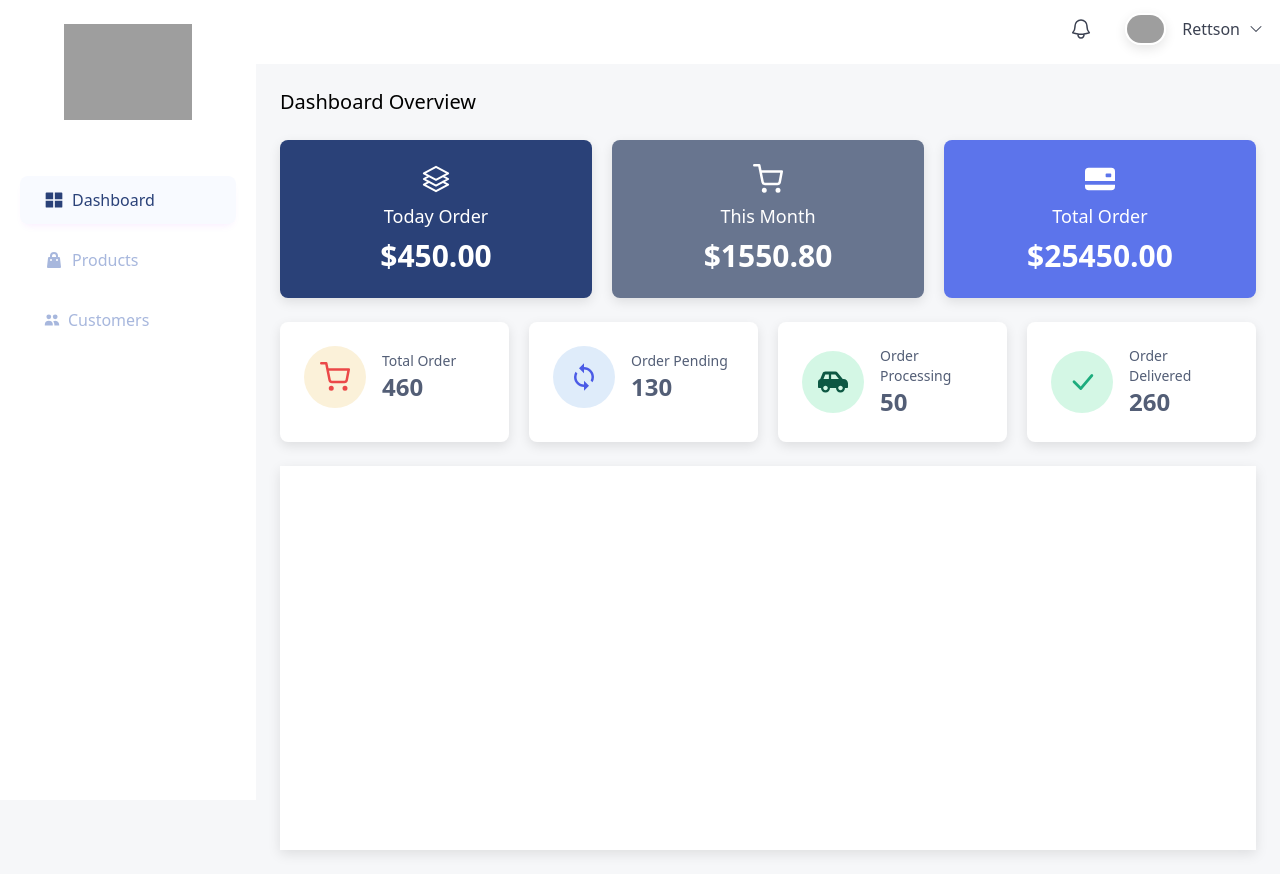
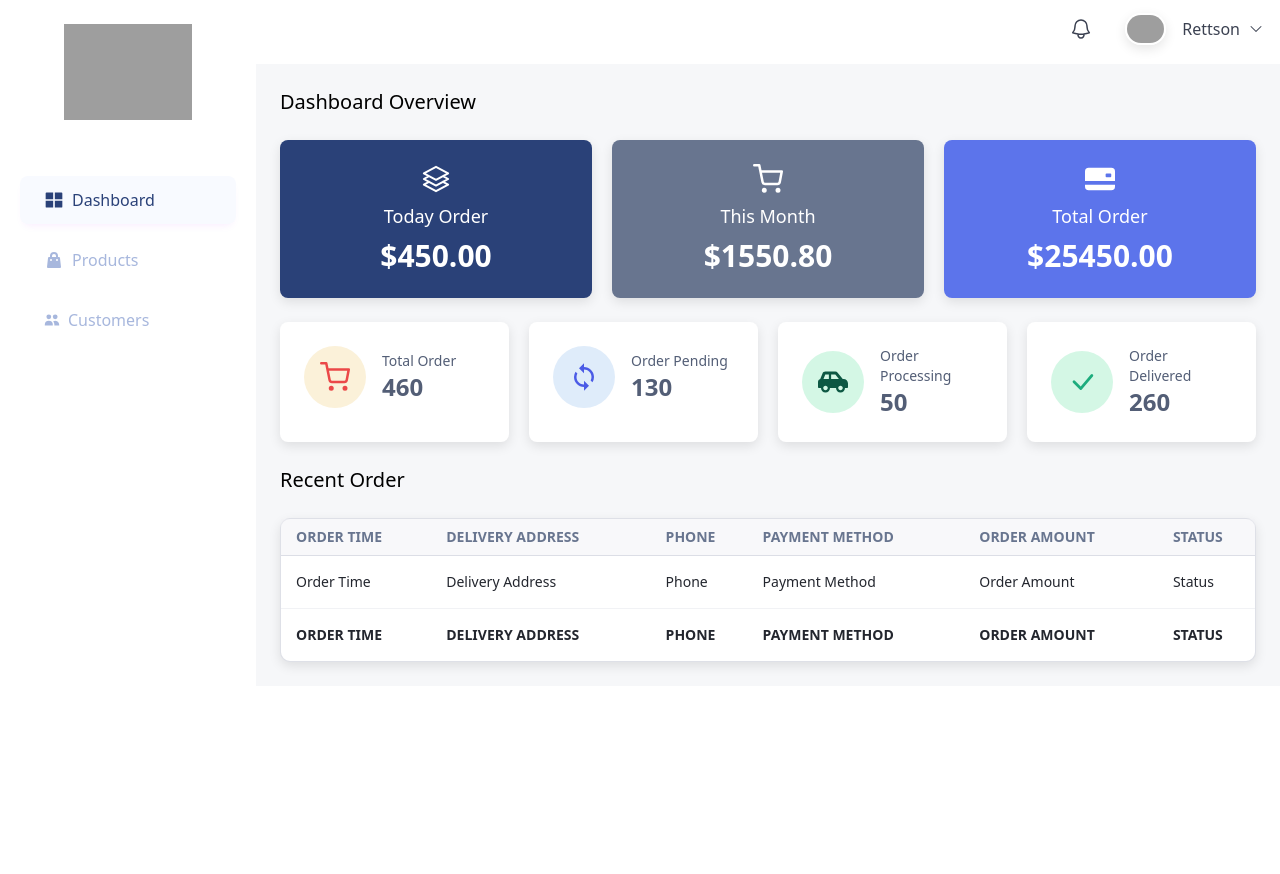
Before and after one commit to alamincoders/e-commerce-admin-dashboard-react-vite, a React (Vite) app: page / in a window 1280 px wide. After the commit the page ends 800 px from the top, so only its background shows below. Built offline with nearby package versions, Linux system fonts and the light colour scheme; grey boxes are pictures that could not be loaded.

Commit message:
nav issu solved

```diff
--- /dev/null
+++ b/src/components/dashboard/RecentOrder.jsx
@@ -0,0 +1,11 @@
+import React from 'react';
+
+const RecentOrder = () => {
+    return (
+        <div>
+            <p>Recent Order</p>
+        </div>
+    );
+};
+
+export default RecentOrder;
--- a/src/components/shared/Navbar.jsx
+++ b/src/components/shared/Navbar.jsx
@@ -20,7 +20,7 @@ export default function Navbar({ showNav, setShowNav }) {
       setShowSidebar(false);
   };
   return (
-    <div className='fixed w-full bg-white h-16 flex justify-between md:justify-end items-center transition-all duration-[400ms] lg:pl-56'>
+    <div className='fixed w-full bg-white h-16 flex justify-between lg:justify-end items-center transition-all duration-[400ms] lg:pl-56'>
       <div className="pl-4 lg:hidden">
       <RxTextAlignLeft
         className="h-8 w-8 text-gray-700 cursor-pointer"
--- a/src/pages/Dashboard.jsx
+++ b/src/pages/Dashboard.jsx
@@ -6,7 +6,35 @@ const Dashboard = () => {
         <div>
             <h2 className='text-xl font-medium pb-6'>Dashboard Overview</h2>
             <OrderOverview/>
-            <div className="grid col-1 bg-white h-96 shadow-custom"></div>
+            <h2 className='text-xl font-medium pb-6'>Recent Order</h2>
+            <div className='bg-white border-[1px] border-gray-200/80 rounded-[10px] shadow-custom'>
+                <table className='w-full'>
+                    <tr className='text-gray-500 bg-gray-100/50 border-b-[1px] border-gray-200/80'>
+                        <th className='font-semibold text-start text-sm uppercase pl-[15px] py-2'>Order Time</th>
+                        <th className='font-semibold text-start text-sm uppercase pl-[15px] py-2'>Delivery Address</th>
+                        <th className='font-semibold text-start text-sm uppercase pl-[15px] py-2'>Phone</th>
+                        <th className='font-semibold text-start text-sm uppercase pl-[15px] py-2'>Payment Method</th>
+                        <th className='font-semibold text-start text-sm uppercase pl-[15px] py-2'>Order Amount</th>
+                        <th className='font-semibold text-start text-sm uppercase pl-[15px] py-2'>Status</th>
+                    </tr>
+                    <tr className='text-gray-900 border-b-[1px] border-gray-100'>
+                        <td className='text-start text-sm pl-[15px] py-4'>Order Time</td>
+                        <td className='text-start text-sm pl-[15px] py-4'>Delivery Address</td>
+                        <td className='text-start text-sm pl-[15px] py-4'>Phone</td>
+                        <td className='text-start text-sm pl-[15px] py-4'>Payment Method</td>
+                        <td className='text-start text-sm pl-[15px] py-4'>Order Amount</td>
+                        <td className='text-start text-sm pl-[15px] py-4'>Status</td>
+                    </tr>
+                    <tr className='text-gray-900'>
+                        <th className='font-semibold text-start text-sm uppercase pl-[15px] py-4'>Order Time</th>
+                        <th className='font-semibold text-start text-sm uppercase pl-[15px] py-4'>Delivery Address</th>
+                        <th className='font-semibold text-start text-sm uppercase pl-[15px] py-4'>Phone</th>
+                        <th className='font-semibold text-start text-sm uppercase pl-[15px] py-4'>Payment Method</th>
+                        <th className='font-semibold text-start text-sm uppercase pl-[15px] py-4'>Order Amount</th>
+                        <th className='font-semibold text-start text-sm uppercase pl-[15px] py-4'>Status</th>
+                    </tr>
+                </table>
+            </div>
         </div>
     );
 };
```
